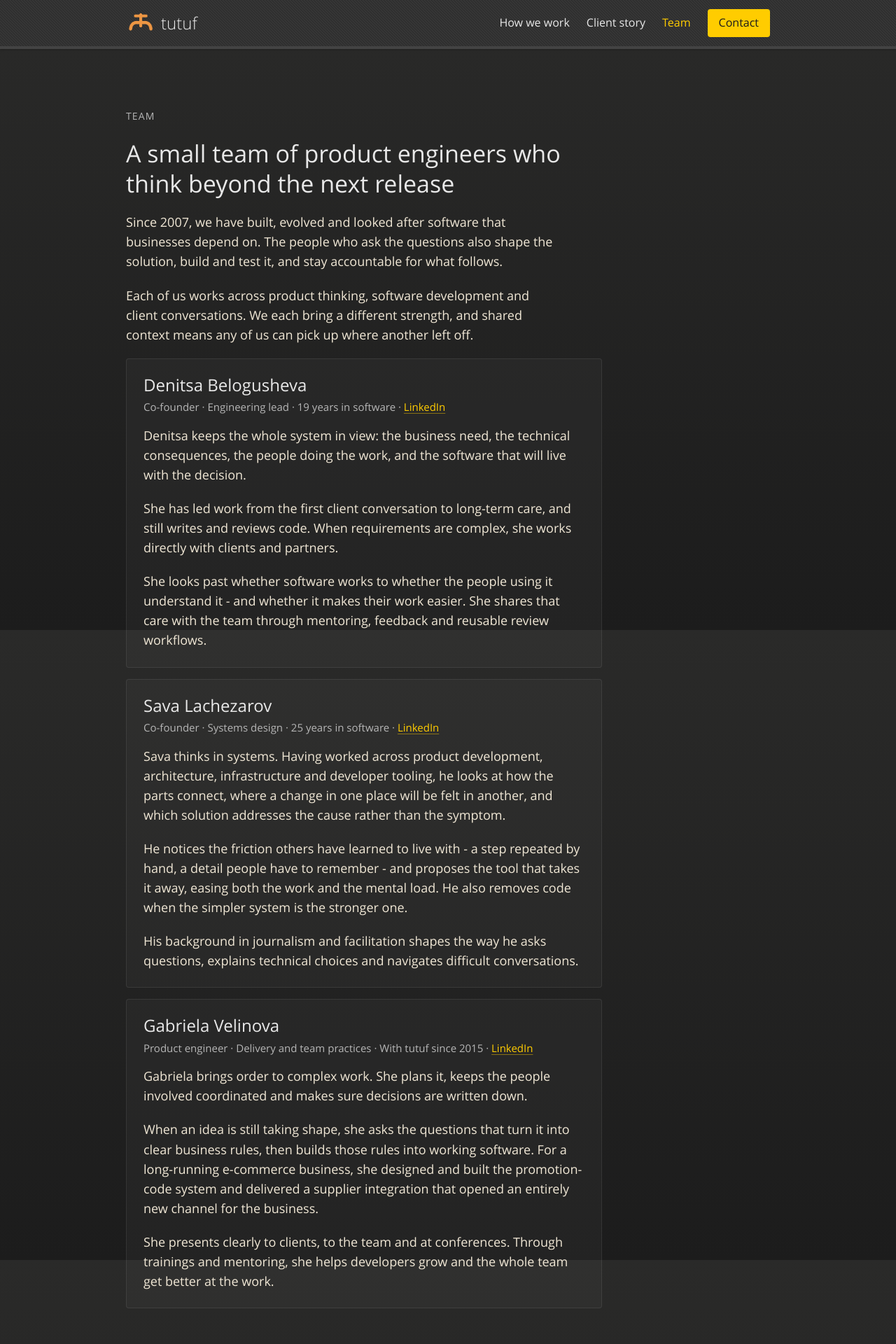
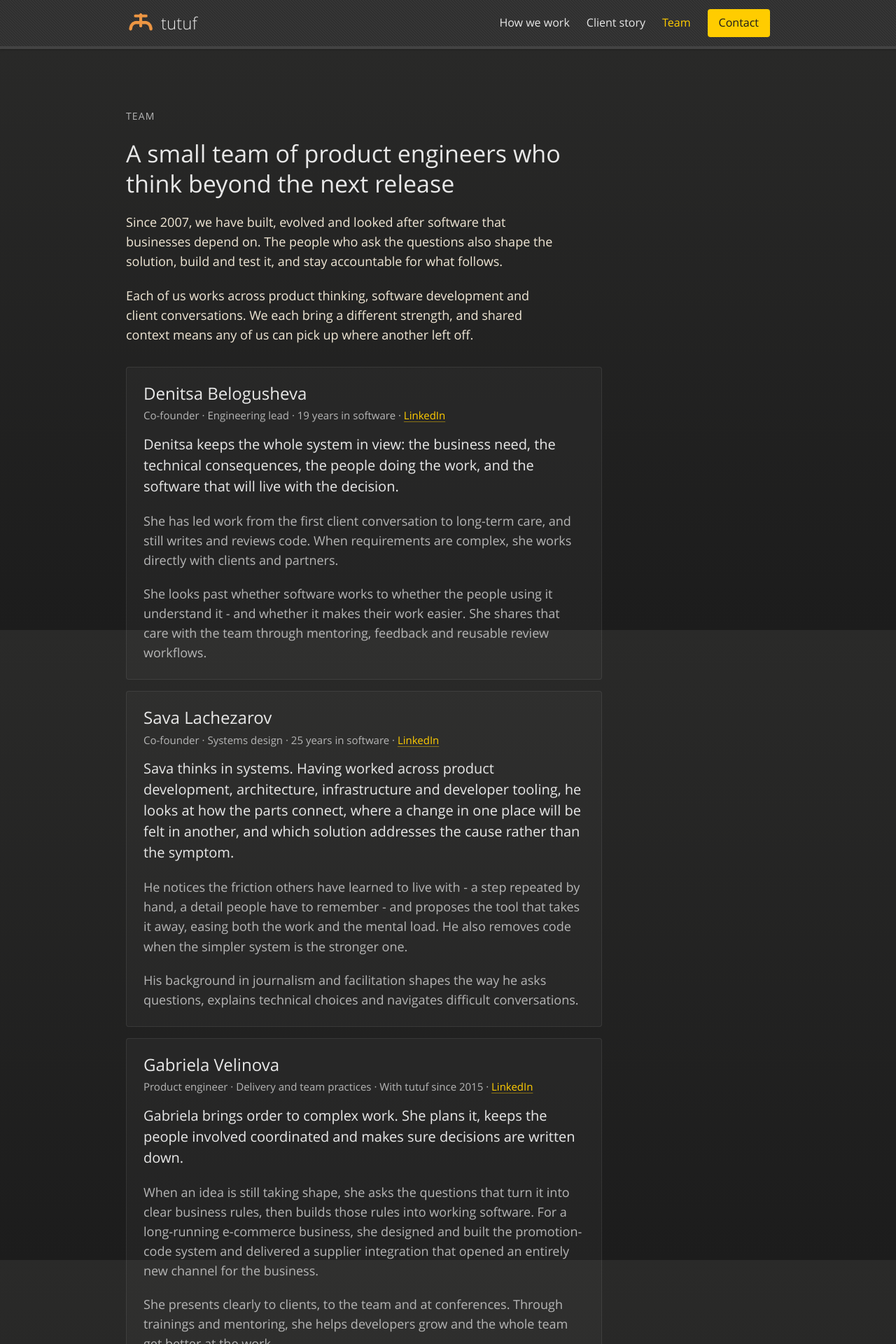
Before and after one commit to tutuf/tutuf.github.io, a Jekyll site: the page built from team.md, in a window 1280 px wide. Shown: the top 1920 px of the page at 70% size. Built offline with Jekyll 4.4.1, drawn with Linux system fonts in a browser that asks for light colours.

Commit message:
Open each team bio with a one-line lead
The first paragraph of each bio is larger and brighter and the rest is
softer, so readers can take in each person at a glance. The cards get
room after the introduction and less padding on phones.

Co-Authored-By: Claude Opus 5.5 <noreply@anthropic.com>

```diff
--- a/assets/css/style.scss
+++ b/assets/css/style.scss
@@ -518,6 +518,29 @@ summary {
     color: $muted;
     margin-bottom: 0.875rem;
   }
+
+  // each bio opens with who the person is in one line; the rest is
+  // softer, for readers who want more
+  > p:not(.role) {
+    color: $muted;
+  }
+
+  > p.role + p {
+    font-size: 1.25rem;
+    line-height: 1.5;
+    color: $black;
+  }
+}
+
+// room between the introduction and the first card, as after other leads
+.visually-hidden + .person {
+  margin-top: $space-xl;
+}
+
+@media (max-width: $phone) {
+  .person {
+    padding: $space-m $space-m $space-xs;
+  }
 }
 
 // Numbered steps along a gold line, shared by the stages and the contact steps
```
